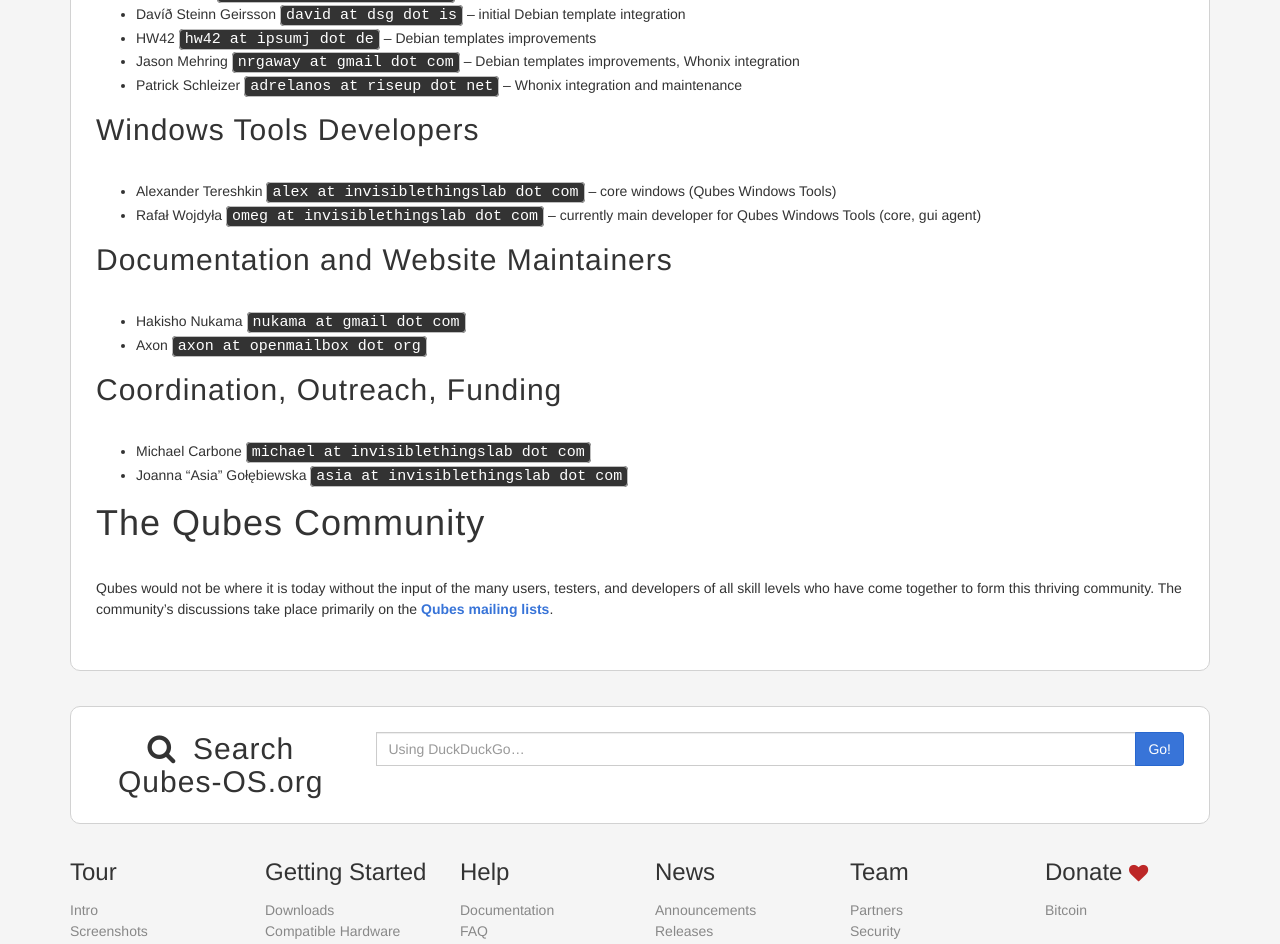
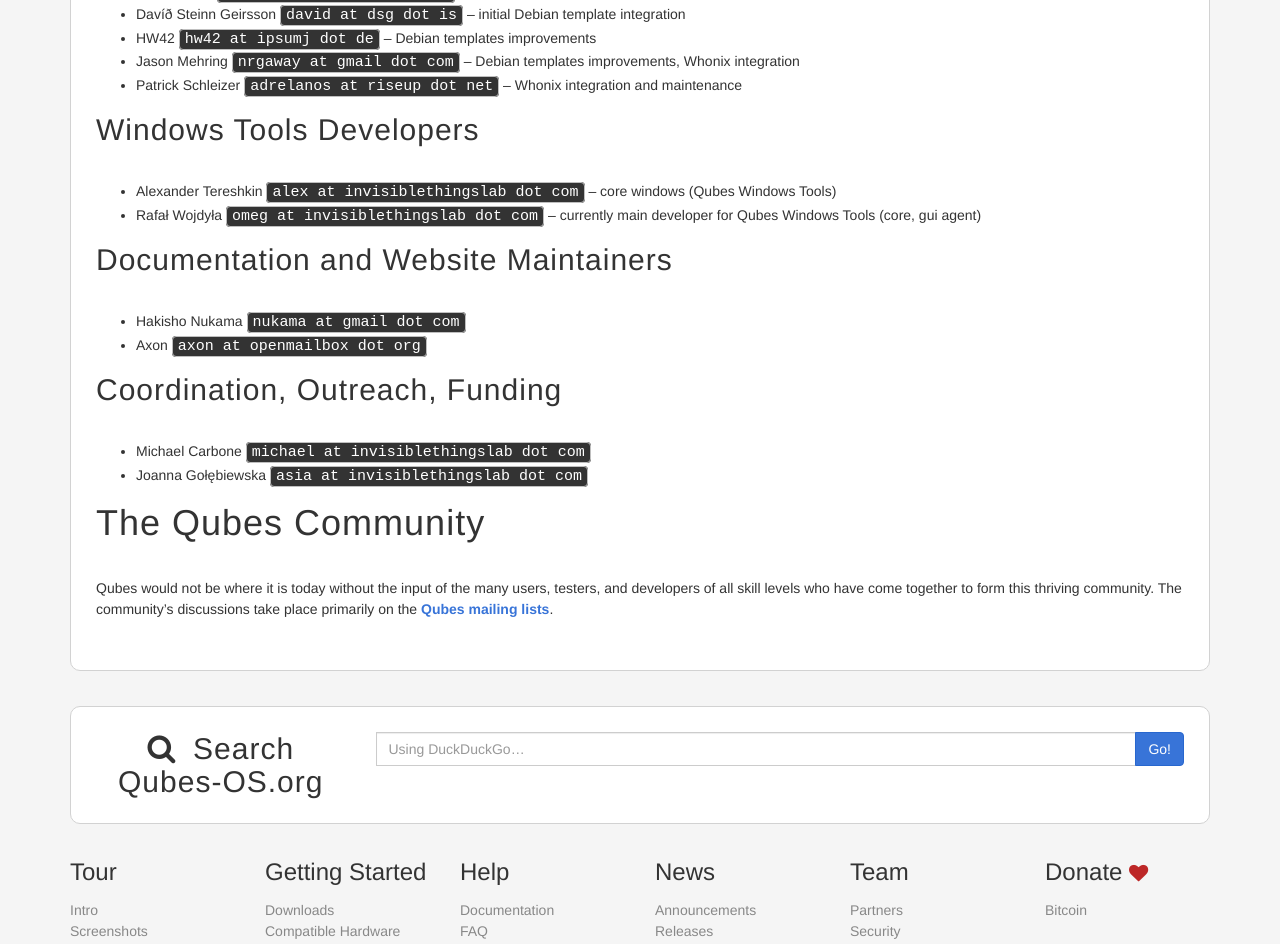
Before and after one commit to QubesOS/qubesos.github.io, a Jekyll site: the page built from pages/team.md, in a window 1280 px wide. Shown: the part 864-1808 px from the top of the page. Built offline with Jekyll 4.4.1, drawn with Linux system fonts in a browser that asks for light colours; some web fonts are replaced.

Commit message:
Update team.md

```diff
--- a/pages/team.md
+++ b/pages/team.md
@@ -57,7 +57,7 @@ Coordination, Outreach, Funding
 ------------------------------
 
 - Michael Carbone `michael at invisiblethingslab dot com`
-- Joanna "Asia" Gołębiewska `asia at invisiblethingslab dot com`
+- Joanna Gołębiewska `asia at invisiblethingslab dot com`
 
 
 The Qubes Community
```
